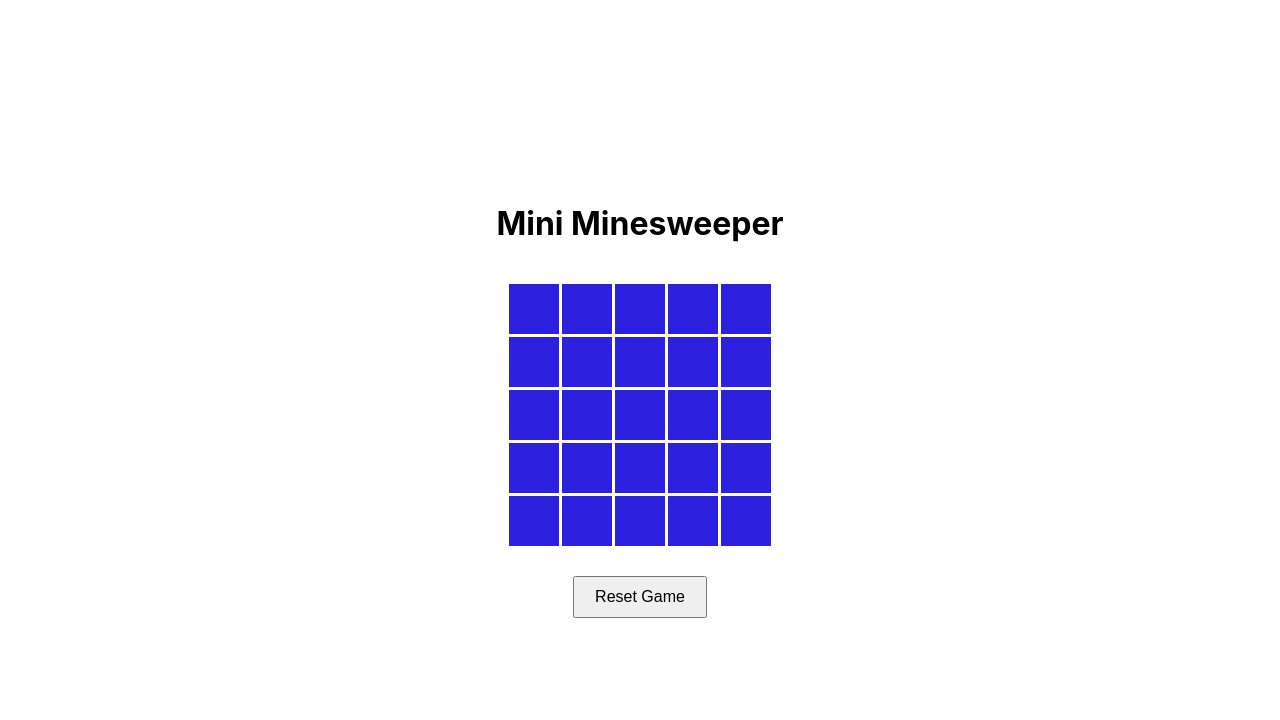
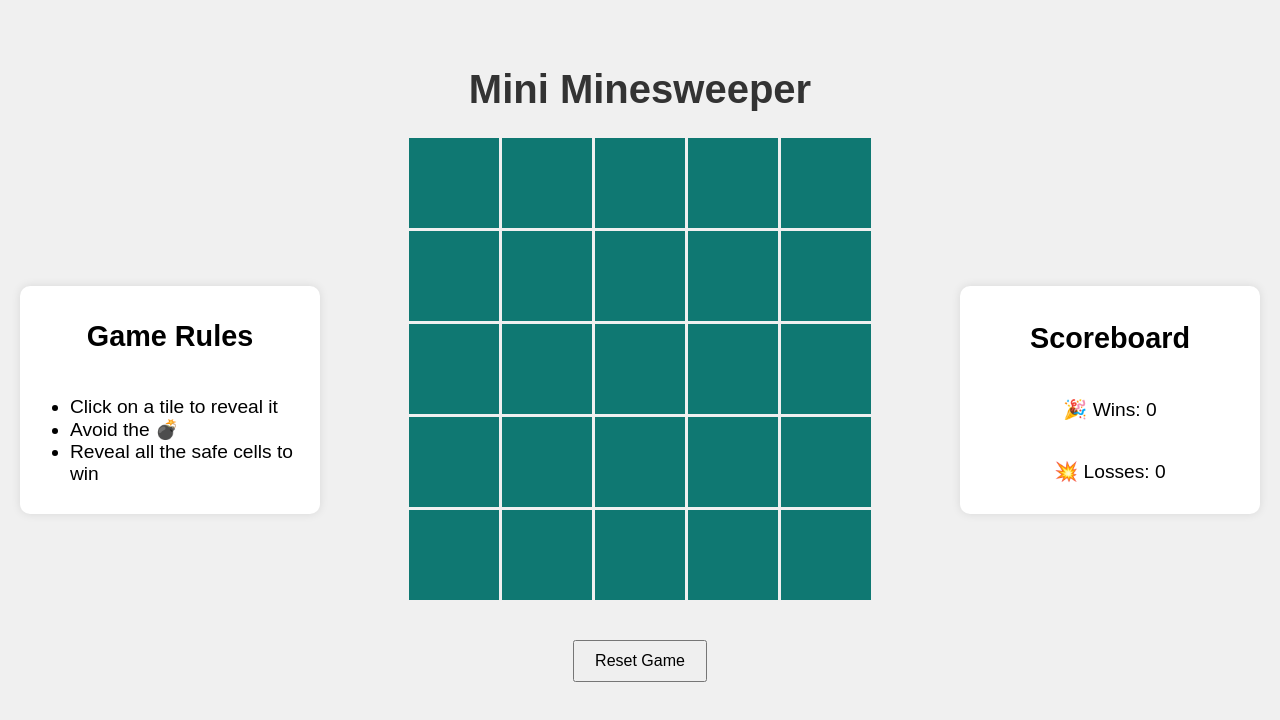
Before and after one commit to Anchita14/mini-minesweeper, a React (Create React App) app: page / in a window 1280 px wide. Shown: the top 720 px of the page. Built offline with nearby package versions, Linux system fonts and the light colour scheme.

Commit message:
added lots of changes

```diff
--- a/src/App.css
+++ b/src/App.css
@@ -1,5 +1,27 @@
 .App {
   text-align: center; /*center texts inside App container*/
+  flex-grow: 1;
+}
+
+h1 {
+  position: absolute;
+  top: 40px;
+  width: 100%;
+  text-align: center;
+  font-size: 2.5rem;
+  color: #333;
+}
+
+.AppContainer {
+  display: flex;
+  justify-content: center;
+  align-items: center;
+  height: 100vh; /* Full screen height */
+  overflow: hidden;
+  background-color: #f0f0f0;
+  font-family: sans-serif;
+  padding: 20px;
+  box-sizing: border-box;
 }
 
 .App-logo {
@@ -31,9 +53,8 @@
   text-align: center;
   display: flex;
   flex-direction: column;
-  align-items: center; /* Centers everything inside */
+  align-items: center;
   justify-content: center;
-  min-height: 100vh; /* Ensures vertical centering */
 }
 
 @keyframes App-logo-spin {
@@ -45,25 +66,56 @@
   }
 }
 
-.grid {
-  display: grid; /*activates CSS grid layout*/
-  grid-template-columns: repeat(5, 50px); /*creates a 5 column grid*/
-  grid-gap: 3px; /*gap between grid cells horizontally*/
-  margin: 20px; /*space above grid*/
+.rules {
+  display: flex;
+  flex-direction: column;
   align-items: center;
-  width: fit-content;
+  justify-content: center;
+  margin-right: 20px;
+  font-size: 1.2rem;
 }
 
+.scoreboard {
+  display: flex;
+  flex-direction: column;
+  align-items: center;
+  justify-content: center;
+  margin-left: 20px;
+  font-size: 1.2rem;
+}
 
+.Sidebar {
+  width: 300px;
+  height: 30%;
+  padding: 10px;
+  box-sizing: border-box;
+  background-color: #ffffff;
+  border-radius: 10px;
+  box-shadow: 0 0 10px rgba(0, 0, 0, 0.1);
+  justify-content: center;
+  align-items: center;
+}
+
+.grid {
+  display: grid;
+  grid-template-columns: repeat(5, 90px); /* 5 columns of 90px */
+  grid-template-rows: repeat(5, 90px);    /* 5 rows of 90px */
+  gap: 3px; /* spacing between cells */
+  justify-content: center;
+  margin-top: 20px;
+}
 
 .cell {
-  width: 50px; /*cell width*/
-  height: 50px; /*cell height*/
-  background-color: #2d21df; /*cell background color*/
-  display: flex; /*initializes flex display*/
-  align-items: center; /*centers item in cell*/
-  justify-content: center; /*centers item in cell*/
-  cursor: pointer; /*changes cursor to a pointer when on the cell*/
+  width: 90px; /*cell width*/
+  height: 90px; /*cell height*/
+  background-color: #0f7872; /*cell color*/
+  display: flex; /*enables flexbox style*/
+  align-items: center; /*vertically centers content*/
+  justify-content: center; /*horizontally centers content*/
+}
+
+.cell:hover {
+  background-color: #139891;
 }
 
 .cell.revealed {
@@ -76,7 +128,7 @@
 }
 
 button {
-  margin-top: 10px; /*space above button*/
+  margin-top: 40px; /*space above button*/
   padding: 10px 20px; /*space within button*/
   font-size: 16px; /*text size*/
 }
--- a/src/App.tsx
+++ b/src/App.tsx
@@ -43,6 +43,20 @@ const App = () => {
   const [gameOver, setGameOver] = useState(false);
   const [gameWin, setGameWin] = useState(false);
   const [countdown, setCountdown] = useState<number | null>(null);
+  const [showResetConfirm, setShowResetConfirm] = useState(false); // controls if reset popup is shown
+
+  // initializes win/loss score and stores in localStorage
+  const [wins, setWins] = useState(() => Number(localStorage.getItem("wins")) || 0);
+  const [losses, setLosses] = useState(() => Number(localStorage.getItem("losses")) || 0);
+
+  // update localStorage when wins or losses change
+  useEffect(() => {
+    localStorage.setItem("wins", wins.toString());
+  }, [wins]);
+
+  useEffect(() => {
+    localStorage.setItem("losses", losses.toString());
+  }, [losses]);
 
   // reveal cell logic
   const revealCell = (row: number, col: number) => {
@@ -58,6 +72,7 @@ const App = () => {
     // checks if the revealed cell is a bomb and ends game if it is
     if (newGrid[row][col].isBomb) {
       setGameOver(true);
+      setLosses((prev) => prev + 1); // increment losses
       setCountdown(5); // Start countdown if game is over
       return;
     }
@@ -76,6 +91,7 @@ const App = () => {
     if (allSafeRevealed) {
       setGameWin(true);
       setGameOver(true);
+      setWins((prev) => prev + 1); // increment wins
       setCountdown(5); // Start countdown if game is won
     }
 
@@ -91,6 +107,7 @@ const App = () => {
     setGameOver(false);
     setGameWin(false);
     setCountdown(null); // Reset countdown
+    setShowResetConfirm(false); // hide the confirmation popup
   };
 
   // Automatically restart the game after 5 seconds when game is over
@@ -111,14 +128,35 @@ const App = () => {
   return (
       //displays if you win or if the game is over and then generates a new board whenever
       // reset game is called
+      <div className="AppContainer">
+        <div className="Sidebar rules">
+          <h2>Game Rules</h2>
+          <ul>
+            <li>Click on a tile to reveal it</li>
+            <li>Avoid the 💣</li>
+            <li>Reveal all the safe cells to win</li>
+          </ul>
+        </div>
+
         <div className="App">
           <h1>Mini Minesweeper</h1>
 
-        {gameOver && (
+          {(gameOver || showResetConfirm) && (
               <div className="popup">
                 <div className="popup-content">
+                  {showResetConfirm ? (
+                      <>
+                        <h2>Reset Game?</h2>
+                        <p>This will start a new game. Are you sure you want to continue?</p>
+                        <button onClick={resetGame}>Yes</button>
+                        <button onClick={() => setShowResetConfirm(false)}>No</button>
+                      </>
+                  ) : (
+                      <>
                         <h2>{gameWin ? "🎉 You Win!" : "💥 Game Over!"}</h2>
                         <p>Game restarting in {countdown}...</p>
+                      </>
+                  )}
                 </div>
               </div>
           )}
@@ -137,7 +175,14 @@ const App = () => {
                 ))
             )}
           </div>
-        <button onClick={resetGame}>Reset Game</button>
+          <button onClick={() => setShowResetConfirm(true)}>Reset Game</button>
+        </div>
+
+        <div className="Sidebar scoreboard">
+          <h2>Scoreboard</h2>
+          <p>🎉 Wins: {wins}</p>
+          <p>💥 Losses: {losses}</p>
+        </div>
       </div>
   );
 };
```
Lines whose indentation alone changed are shown as unchanged.
